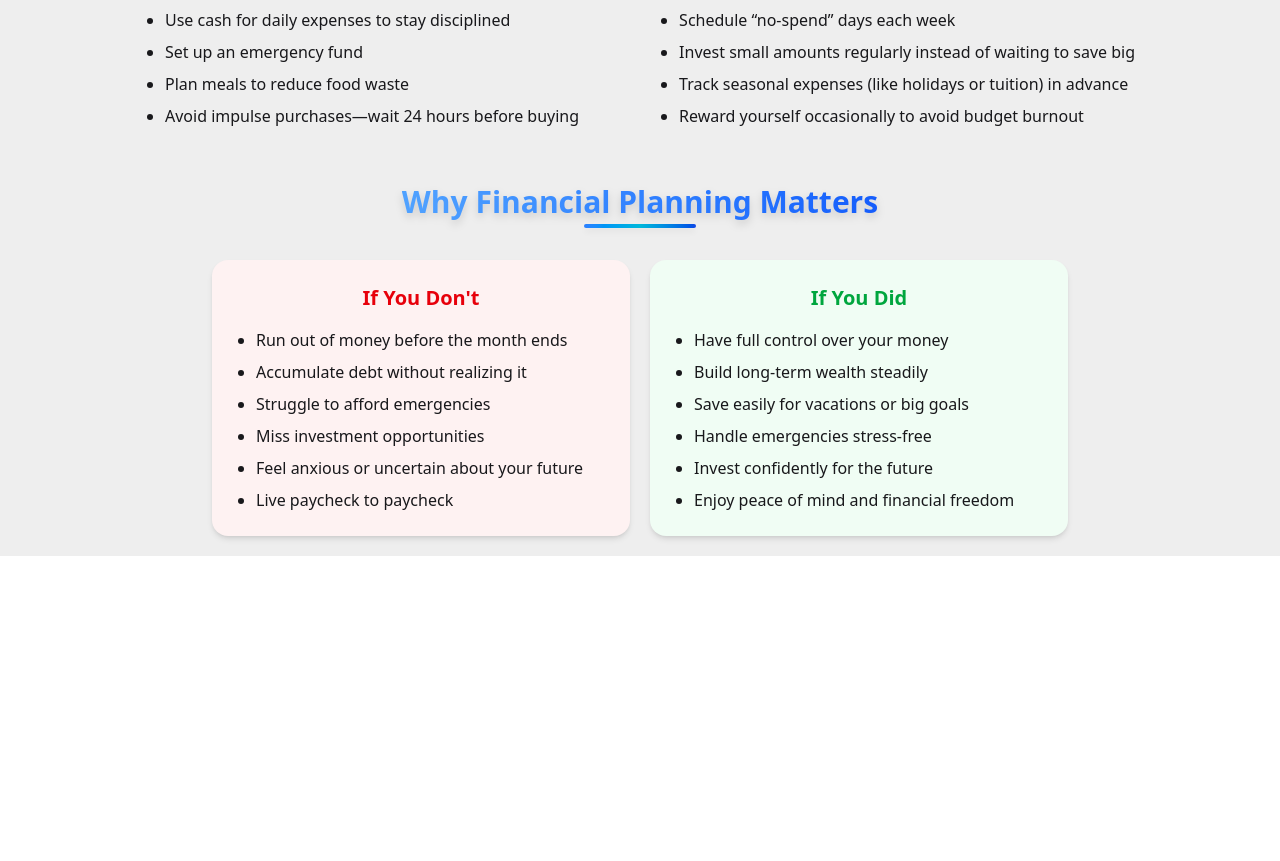
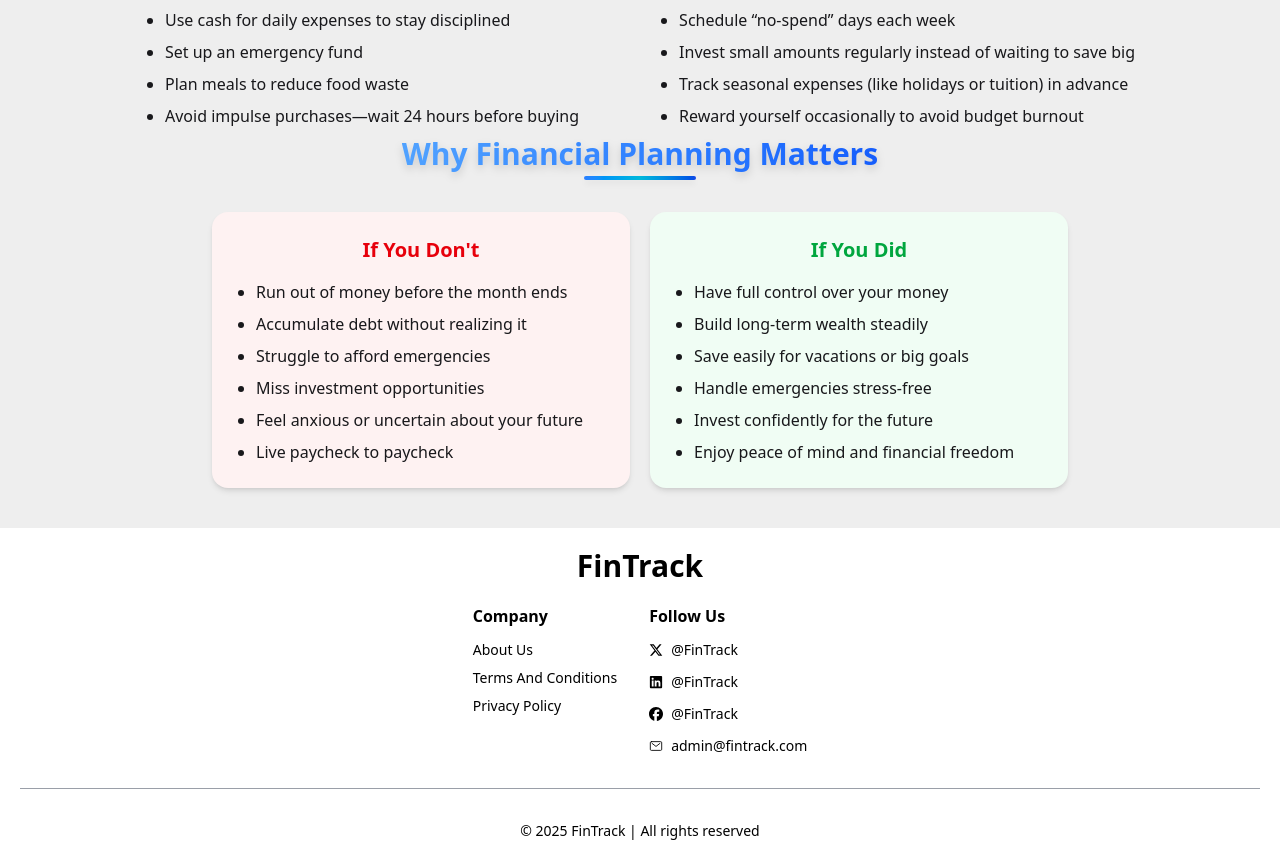
Before and after one commit to BrainlessDip/FinTrackClient, a React (Vite) app: page / in a window 1280 px wide. Shown: the part 443-1304 px from the top of the page. Before the commit the page ends 1047 px from the top, so only its background shows below. Built offline with nearby package versions, Linux system fonts and the light colour scheme; no server answers.

Commit message:
feat: add Footer component and integrate it into the Root layout

```diff
--- a/src/components/FinancialPlanning.jsx
+++ b/src/components/FinancialPlanning.jsx
@@ -3,7 +3,7 @@ import React from "react";
 const FinancialPlanning = () => {
   return (
     <div>
-      <div className="flex flex-col items-center text-center my-12">
+      <div className="flex flex-col items-center text-center pb-5">
         <h2 className="text-2xl sm:text-3xl font-extrabold text-transparent bg-clip-text bg-linear-to-r from-blue-400 to-blue-600 drop-shadow-lg text-center dark:text-white">
           Why Financial Planning Matters
         </h2>
--- /dev/null
+++ b/src/components/Footer.jsx
@@ -0,0 +1,52 @@
+import React from "react";
+import { FaFacebook, FaLinkedin, FaXTwitter } from "react-icons/fa6";
+import { IoMailOutline } from "react-icons/io5";
+
+const Footer = () => {
+  return (
+    <footer className="bg-base-100 text-black dark:text-white p-5">
+      <h1 className="text-center text-3xl mb-5 font-semibold">FinTrack</h1>
+      <div className="flex flex-col md:flex-row md:justify-evenly gap-12 md:gap-6">
+        <div className="flex space-x-8 justify-start items-start">
+          <div>
+            <h3 className="font-semibold mb-3">Company</h3>
+            <ul className="text-gray-400 text-sm flex flex-col gap-2">
+              <li className="text-black dark:text-white cursor-pointer">
+                About Us
+              </li>
+              <li className="text-black dark:text-white cursor-pointer">
+                Terms And Conditions
+              </li>
+              <li className="text-black dark:text-white cursor-pointer">
+                Privacy Policy
+              </li>
+            </ul>
+          </div>
+          <div>
+            <h3 className="font-semibold mb-3">Follow Us</h3>
+            <ul className="text-gray-400 text-sm flex flex-col gap-3">
+              <li className="flex items-center gap-2 text-black dark:text-white cursor-pointer">
+                <FaXTwitter /> @FinTrack
+              </li>
+              <li className="flex items-center gap-2 text-black dark:text-white cursor-pointer">
+                <FaLinkedin /> @FinTrack
+              </li>
+              <li className="flex items-center gap-2 text-black dark:text-white cursor-pointer">
+                <FaFacebook /> @FinTrack
+              </li>
+              <li className="flex items-center gap-2 text-black dark:text-white cursor-pointer">
+                <IoMailOutline /> admin@fintrack.com
+              </li>
+            </ul>
+          </div>
+        </div>
+      </div>
+      <div className="border-t border-gray-700 opacity-50 my-8"></div>
+      <p className="text-center text-black dark:text-white text-sm">
+        © 2025 FinTrack | All rights reserved
+      </p>
+    </footer>
+  );
+};
+
+export default Footer;
--- a/src/layout/Root.jsx
+++ b/src/layout/Root.jsx
@@ -3,6 +3,7 @@ import { Outlet } from "react-router";
 import Loading from "../components/Loading";
 import { AuthContext } from "../contexts/AuthContext";
 import Navbar from "../components/Navbar";
+import Footer from "../components/Footer";
 
 const Root = () => {
   const { loading } = use(AuthContext);
@@ -14,6 +15,7 @@ const Root = () => {
         <>
           <Navbar></Navbar>
           <Outlet></Outlet>
+          <Footer></Footer>
         </>
       )}
     </>
```
